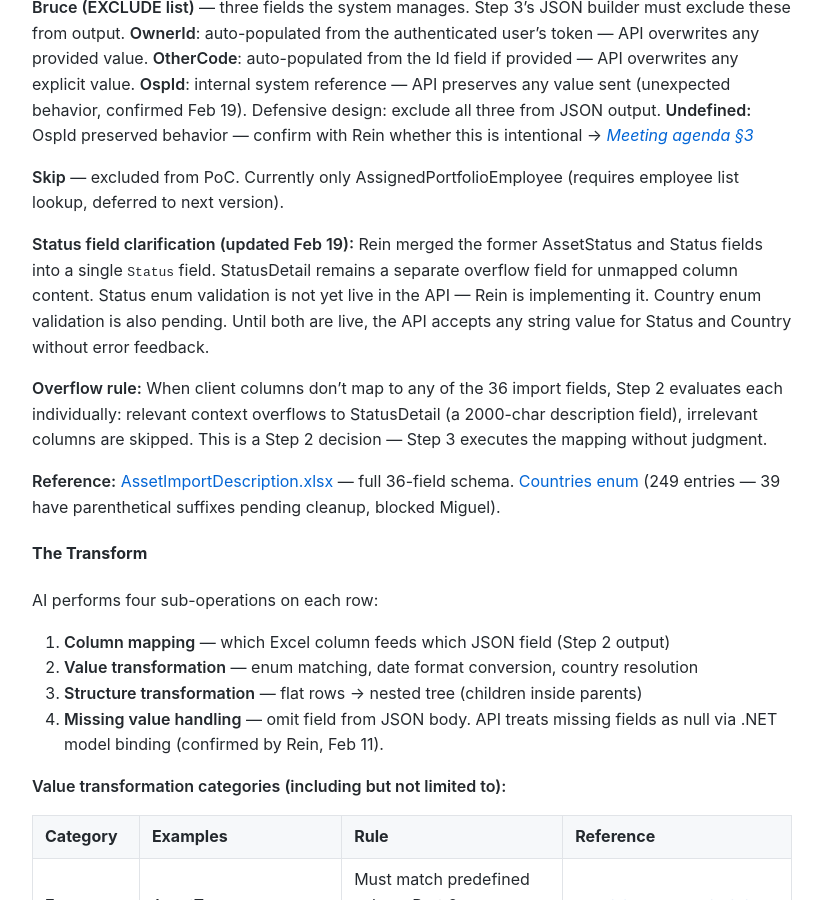
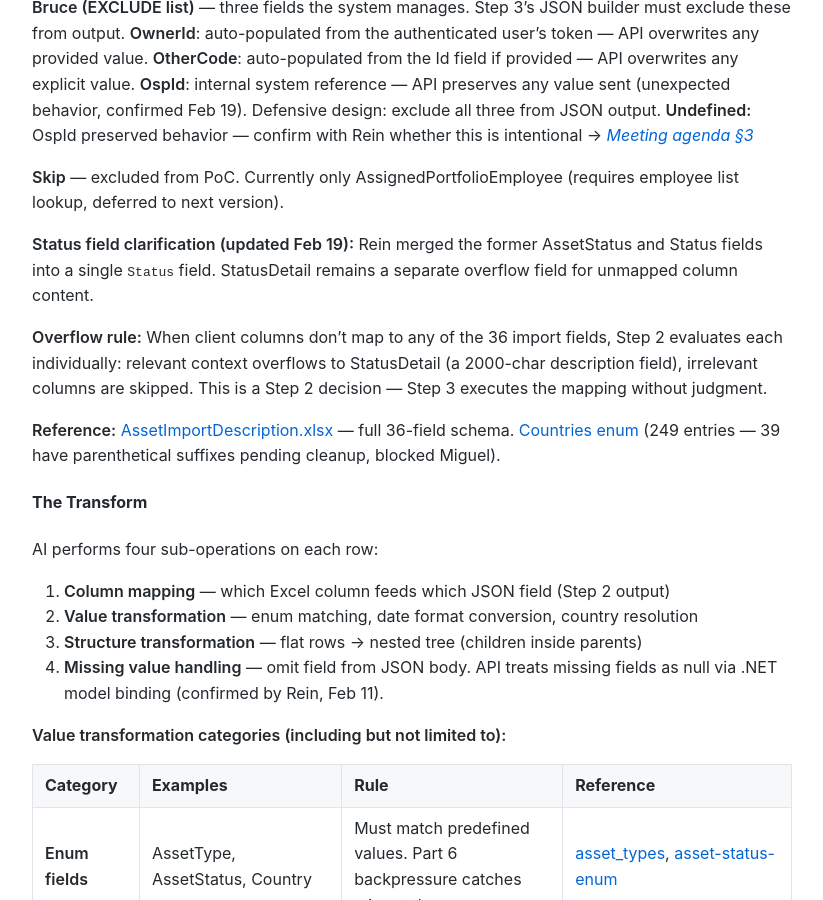
Before and after one commit to MariusWilsch/public-wilsch-ai-pages, a Jekyll site: the page built from project/archibus-fm-assistant/chain-1b-step3-design.md, in a window 1280 px wide and 900 px high, scrolled down 5274 px. Shown: the whole window, without its empty margins (228-1051 px from the left). Built offline with Jekyll 4.4.1, drawn with Linux system fonts in a browser that asks for light colours; our own code applies the rules of GitHub Pages for plain Markdown files.

Commit message:
Sync from hippocampus 2026-02-19

```diff
--- a/project/archibus-fm-assistant/chain-1b-step3-design.md
+++ b/project/archibus-fm-assistant/chain-1b-step3-design.md
@@ -151,7 +151,7 @@ The [AssetImportDescription — Fields Assets sheet](https://docs.google.com/spr
 
 **Skip** — excluded from PoC. Currently only AssignedPortfolioEmployee (requires employee list lookup, deferred to next version).
 
-**Status field clarification (updated Feb 19):** Rein merged the former AssetStatus and Status fields into a single `Status` field. StatusDetail remains a separate overflow field for unmapped column content. Status enum validation is not yet live in the API — Rein is implementing it. Country enum validation is also pending. Until both are live, the API accepts any string value for Status and Country without error feedback.
+**Status field clarification (updated Feb 19):** Rein merged the former AssetStatus and Status fields into a single `Status` field. StatusDetail remains a separate overflow field for unmapped column content.
 
 **Overflow rule:** When client columns don't map to any of the 36 import fields, Step 2 evaluates each individually: relevant context overflows to StatusDetail (a 2000-char description field), irrelevant columns are skipped. This is a Step 2 decision — Step 3 executes the mapping without judgment.
 
```
